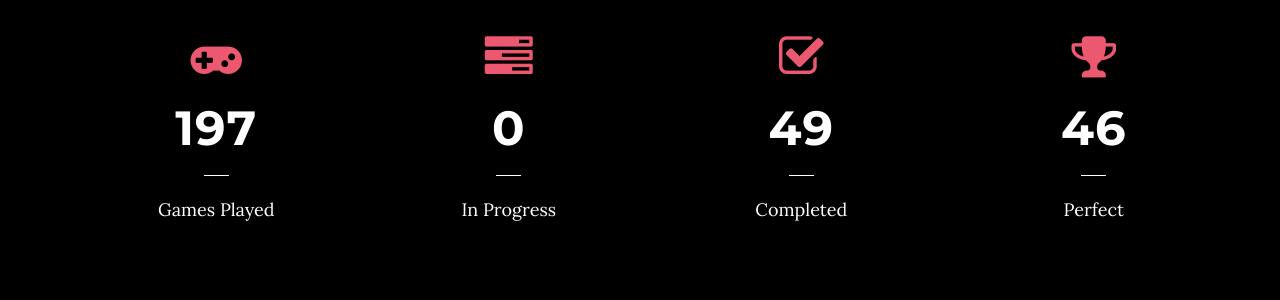
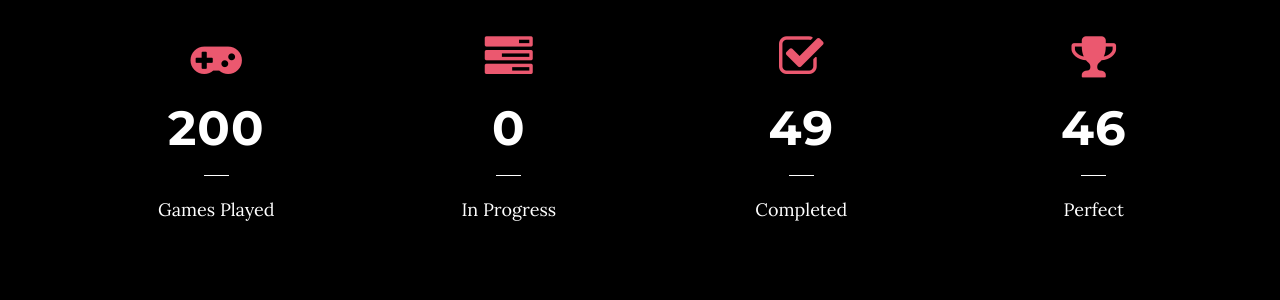
Before and after one commit to kuangami/kuangami.github.io, a Jekyll site: the page built from index.html, in a window 1280 px wide and 900 px high, scrolled down 1004 px. Shown: the part 161-461 px from the top of the window. Built offline with Jekyll 4.4.1, drawn with Linux system fonts in a browser that asks for light colours.

Commit message:
GitHub Actions commit

```diff
--- a/_data/gamestats.json
+++ b/_data/gamestats.json
@@ -1 +1 @@
-{"records":[{"id":"recNhKo61o1TseEuU","createdTime":"2021-05-23T23:08:31.000Z","fields":{"Games Played":197,"Playing":0,"Completed":49,"Perfect":46}}]}
+{"records":[{"id":"recNhKo61o1TseEuU","createdTime":"2021-05-23T23:08:31.000Z","fields":{"Games Played":200,"Playing":0,"Completed":49,"Perfect":46}}]}
```
Also changed, not shown: _data/recentplay.json (+1 -1 lines).
